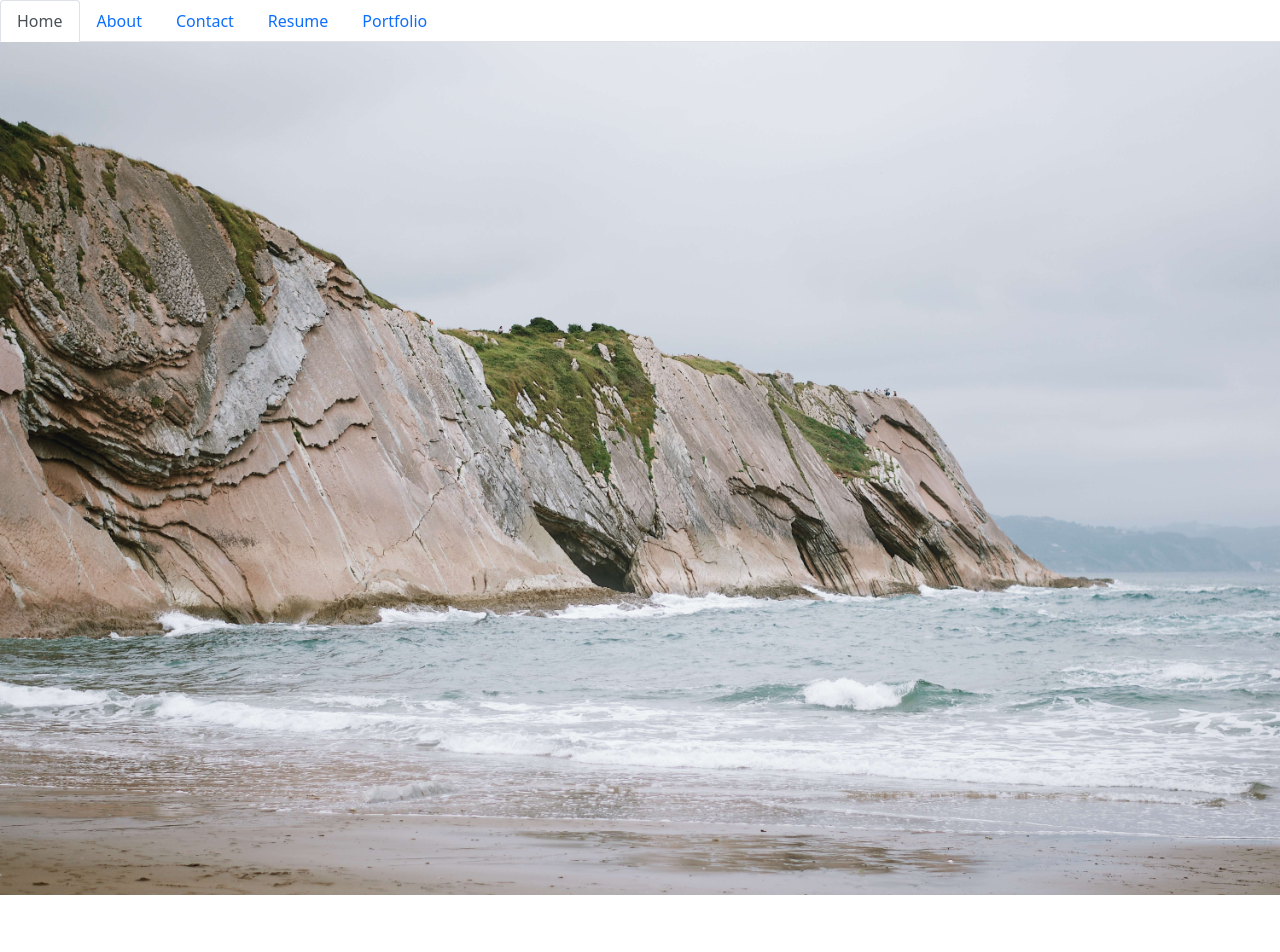
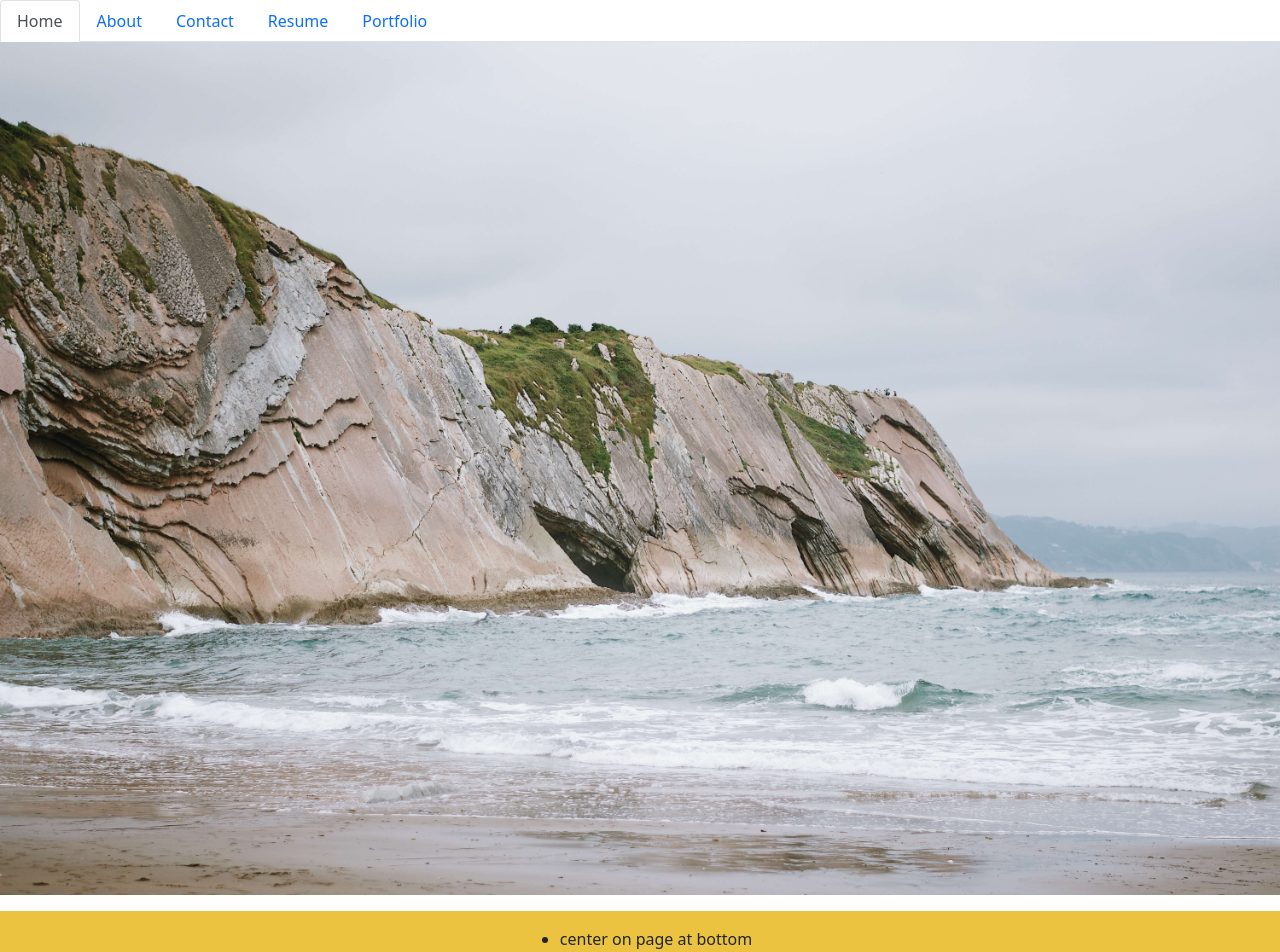
Before and after one commit to alexisligon/react-professional-portfolio, a React (Create React App) app: page / in a window 1280 px wide. Shown: the top 952 px of the page. Before the commit the page ends 895 px from the top, so only its background shows below. Built offline with nearby package versions, Linux system fonts and the light colour scheme.

Commit message:
added footer to all elements on page

```diff
--- a/src/components/PortfolioContainer.js
+++ b/src/components/PortfolioContainer.js
@@ -5,6 +5,7 @@ import About from './pages/About';
 import Portfolio from './pages/Portfolio';
 import Contact from './pages/Contact';
 import Resume from './pages/Resume'
+import FooterDiv from './pages/footer';
 
 export default function PortfolioContainer() {
   const [currentPage, setCurrentPage] = useState('Home');
@@ -31,6 +32,7 @@ export default function PortfolioContainer() {
     <div>
       <NavTabs currentPage={currentPage} handlePageChange={handlePageChange} />
       {renderPage()}
+      <FooterDiv />
     </div>
   );
 }
--- a/src/components/pages/About.js
+++ b/src/components/pages/About.js
@@ -1,5 +1,4 @@
 import self from '../../img/self.jpeg';
-import FooterDiv from './footer';
 
 export default function About() {
   return (
@@ -41,9 +40,6 @@ export default function About() {
           </div>
         </div>
       </section>
-      <FooterDiv/>
     </div>
   );
 }
-
-// IMAGE PATH NOT WORKING
```
